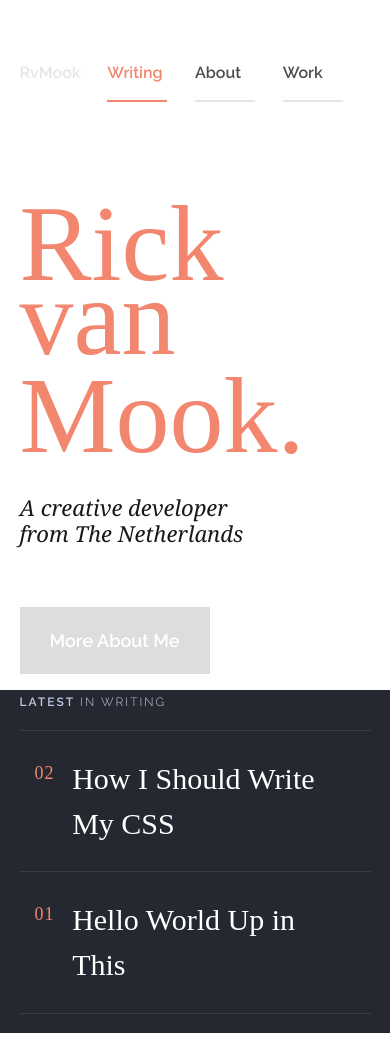
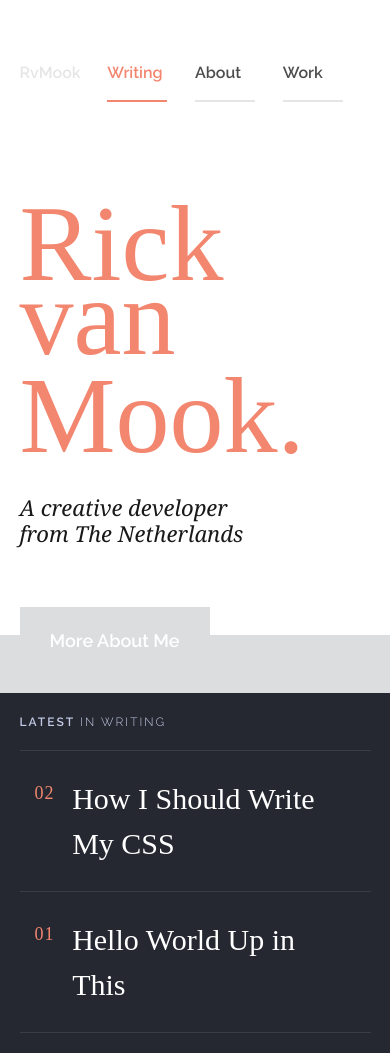
Before and after one commit to rickvanmook/rickvanmook.github.io, a Jekyll site: the page built from index.html, in a window 390 px wide and 1053 px high. Built offline with Jekyll 4.4.1, drawn with Linux system fonts in a browser that asks for light colours; some web fonts are replaced.

Commit message:
Improved home responsive margins

```diff
--- a/_sass/_home.scss
+++ b/_sass/_home.scss
@@ -39,7 +39,7 @@
 	/* Display & Box Model */
 	display: block;
 	min-height: 450px;
-	padding: 0 5%;
+	padding: 0 5% 5%;
 
 	/* Appearance */
 	vertical-align: top;
@@ -50,6 +50,7 @@
 		/* Display & Box Model */
 		display: table-cell;
 		width: 36%;
+		padding-bottom: 0;
 	}
 }
 
@@ -63,13 +64,19 @@
 	/* Display & Box Model */
 	display: block;
 	width: 100%;
-	height: 493px;
+	height: 438px;
 
 	/* Appearance */
 	background: $white;
 
 	/* Other */
 	content: "";
+
+	@include mq(is-medium) {
+
+		/* Display & Box Model */
+		height: 493px;
+	}
 }
 
 .home__title__name {
@@ -162,6 +169,12 @@
 	color: $white;
 	background-color: $dark-bg;
 	vertical-align: top;
+
+	@include mq(is-medium) {
+
+		/* Display & Box Model */
+		padding-bottom: 2.5%;
+	}
 }
 
 .home__writing-inner {
```
